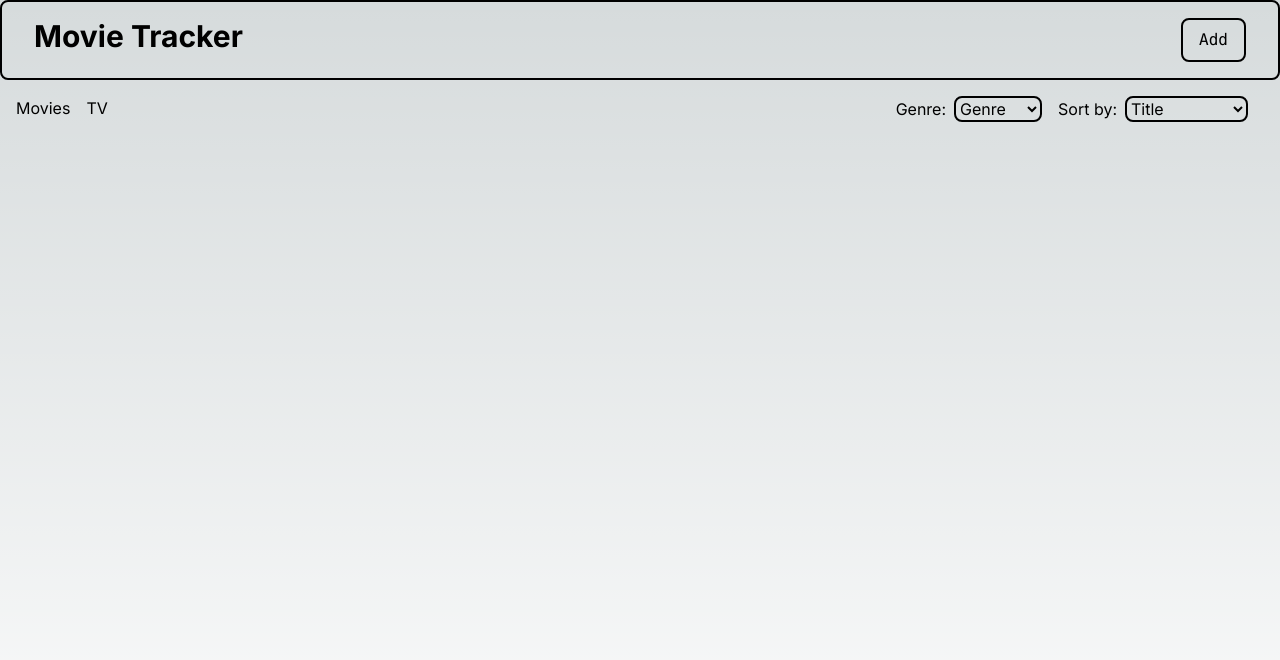
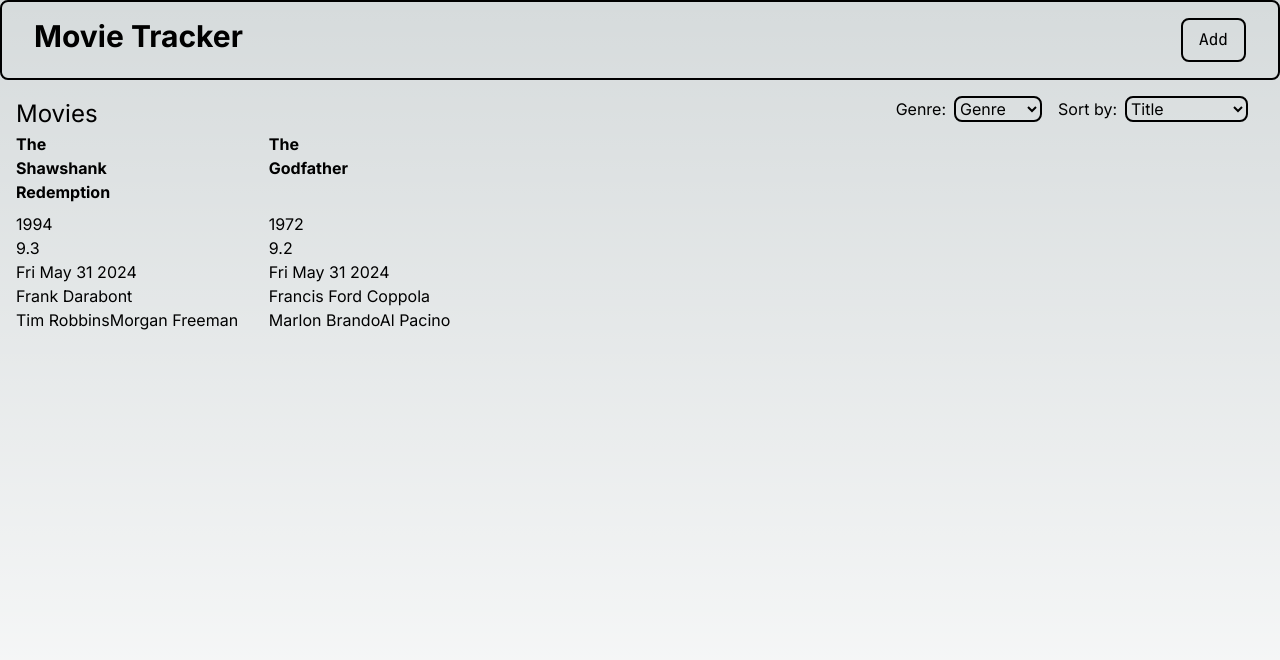
Before and after one commit to jdbren/jbre0263-tracker, a Next.js app: page / in a window 1280 px wide. Shown: the top 660 px of the page. Built offline with nearby package versions, Linux system fonts and the light colour scheme.

Commit message:
Add MovieList component

```diff
--- /dev/null
+++ b/app/MovieList.tsx
@@ -0,0 +1,26 @@
+import styles from "./page.module.css";
+import { Movie } from "@/app/movie";
+
+export default function MovieList() {
+  var movies = new Array<Movie>();
+  movies.push(new Movie("The Shawshank Redemption", 1994, 9.3, new Date(Date.now()),
+    "Frank Darabont", ["Tim Robbins", "Morgan Freeman"], ""));
+  movies.push(new Movie("The Godfather", 1972, 9.2, new Date(Date.now()),
+    "Francis Ford Coppola", ["Marlon Brando", "Al Pacino"], ""));
+
+  return (
+    <div className={styles.listLayout}>
+      {movies.map((movie, index) => (
+        <div key={index} className="block">
+          <h3 className="font-bold size-20">{movie.title}</h3>
+          <p>{movie.year.toString()}</p>
+          <p>{movie.rating.toString()}</p>
+          <p>{movie.date.toDateString()}</p>
+          <p>{movie.director}</p>
+          <p>{movie.cast}</p>
+          <p>{movie.review}</p>
+        </div>
+      ))}
+    </div>
+  );
+}
--- a/app/layout.tsx
+++ b/app/layout.tsx
@@ -1,7 +1,7 @@
 import type { Metadata } from "next";
 import { Inter } from "next/font/google";
 import "./globals.css";
-import AddButton from "../components/AddButton.jsx";
+import AddButton from "./AddButton.jsx";
 
 const inter = Inter({ subsets: ["latin"] });
 
--- /dev/null
+++ b/app/movie.ts
@@ -0,0 +1,48 @@
+class Media {
+  title;
+  year;
+  rating;
+  date;
+
+  constructor(title: String, year: Number, rating: Number, date: Date) {
+    this.title = title;
+    this.year = year;
+    this.rating = rating;
+    this.date = date;
+  }
+}
+
+export class Movie extends Media {
+  director;
+  cast;
+  review;
+
+  constructor(title: String, year: Number, rating: Number, date: Date,
+    director: String, cast: Array<String>, review: String
+  ) {
+    super(title, year, rating, date);
+    this.director = director;
+    this.cast = cast;
+    this.review = review;
+  }
+}
+
+export class TVShow extends Media {
+  season;
+  episode;
+  creator;
+  cast;
+  review;
+
+  constructor(title: String, year: Number, rating: Number, date: Date,
+    season: Number, episode: Number, creator: String,
+    cast: Array<String>, review: String
+  ) {
+    super(title, year, rating, date);
+    this.season = season;
+    this.episode = episode;
+    this.creator = creator;
+    this.cast = cast;
+    this.review = review;
+  }
+}
--- a/app/page.module.css
+++ b/app/page.module.css
@@ -15,10 +15,11 @@
 
 .listBarMenu h2 {
   margin-right: 1rem;
+  font-size: x-large;
 }
 
 .listBarOptions {
-  display: inline-block;
+  display: flex;
   justify-self: right;
 }
 
@@ -34,6 +35,11 @@
   margin-right: 0.5rem;
 }
 
+.listLayout {
+  display: grid;
+  grid-template-columns: repeat(auto-fill, minmax(200px, 1fr));
+  gap: 1rem;
+}
 
 /* Mobile */
 @media (max-width: 700px) {
--- a/app/page.tsx
+++ b/app/page.tsx
@@ -1,5 +1,6 @@
 import Image from "next/image";
 import styles from "./page.module.css";
+import MovieList from "./MovieList";
 
 export default function Home() {
   return (
@@ -7,9 +8,20 @@ export default function Home() {
       <div className={styles.listBar}>
         <div className={styles.listBarMenu}>
           <h2>Movies</h2>
-          <h2>TV</h2>
         </div>
         <div className={styles.listBarOptions}>
+          <GenreFilter />
+          <SortBy />
+        </div>
+      </div>
+      <MovieList />
+    </main>
+  );
+}
+
+function GenreFilter() {
+  return (
+    <div>
       <label htmlFor="genre">Genre:</label>
       <select name="genre" id="genre">
         <option>Genre</option>
@@ -19,23 +31,18 @@ export default function Home() {
         <option>Horror</option>
         <option>Sci-Fi</option>
       </select>
-          <label htmlFor="sorting">
-            Sort by:
-          </label>
+    </div>
+  );
+}
+
+function SortBy() {
+  return (
+    <div>
+      <label htmlFor="sorting">Sort by:</label>
       <select name="sorting" id="sorting">
         <option>Title</option>
         <option>Release Date</option>
       </select>
     </div>
-      </div>
-      <ul className="hidden">
-        <li>
-          First
-        </li>
-        <li>
-          Second
-        </li>
-      </ul>
-    </main>
   );
 }
```
Also changed, not shown: app/AddButton.jsx (renamed from components/AddButton.jsx). Lines whose indentation alone changed are shown as unchanged.
